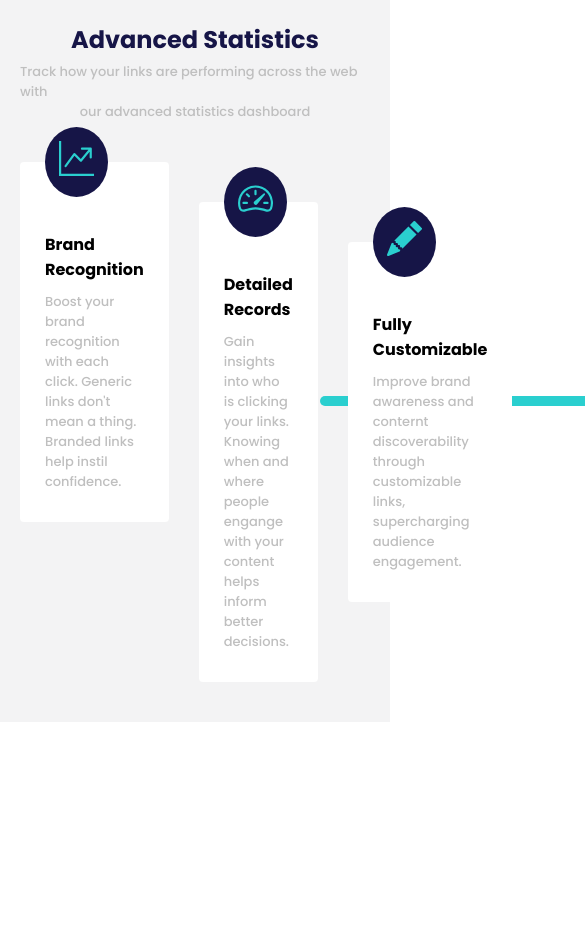
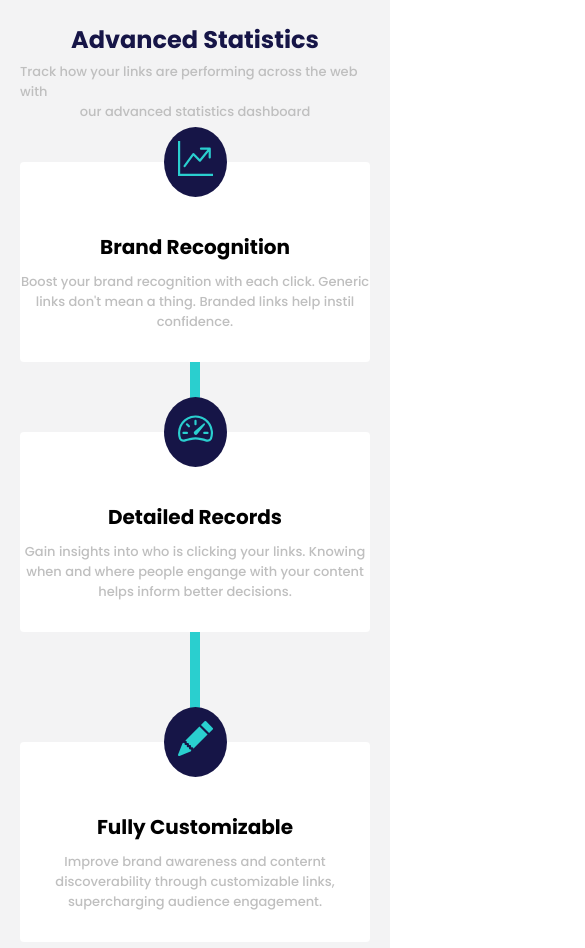
Before and after one commit to SaanCaba/fmentor-folder, a React (Vite) app in the folder url-shortening-api-master/react-app/: page / in a window 390 px wide. Shown: the part 1340-2288 px from the top of the page, 585 px wide, since content can reach past the window. Before the commit the page ends 2062 px from the top, so only its background shows below. Built offline with nearby package versions, Linux system fonts and the light colour scheme.

Commit message:
add responsive design

```diff
--- a/url-shortening-api-master/react-app/src/components/Statistics/Bar/index.module.css
+++ b/url-shortening-api-master/react-app/src/components/Statistics/Bar/index.module.css
@@ -8,3 +8,12 @@
   left: 300px;
   top: 45%;
 }
+
+@media screen and (max-width: 767px) {
+  .bar {
+    width: 10px;
+    height: 380px;
+    left: 48.5%;
+    top: 25%;
+  }
+}
--- a/url-shortening-api-master/react-app/src/components/Statistics/StatisticCard/index.module.css
+++ b/url-shortening-api-master/react-app/src/components/Statistics/StatisticCard/index.module.css
@@ -43,3 +43,19 @@
   color: var(--gray);
   font-size: 13px;
 }
+@media screen and (max-width: 767px) {
+  .cardContainer {
+    padding-left: 0px;
+    padding-right: 0px;
+  }
+  .title {
+    text-align: center;
+    font-size: 20px;
+  }
+  .paragraph {
+    text-align: center;
+  }
+  .iconContainer {
+    margin: auto;
+  }
+}
--- a/url-shortening-api-master/react-app/src/components/Statistics/index.module.css
+++ b/url-shortening-api-master/react-app/src/components/Statistics/index.module.css
@@ -34,3 +34,8 @@
   margin-top: 40px;
   margin-bottom: 40px;
 }
+@media screen and (max-width: 767px) {
+  .cardsContainer {
+    flex-direction: column;
+  }
+}
```
